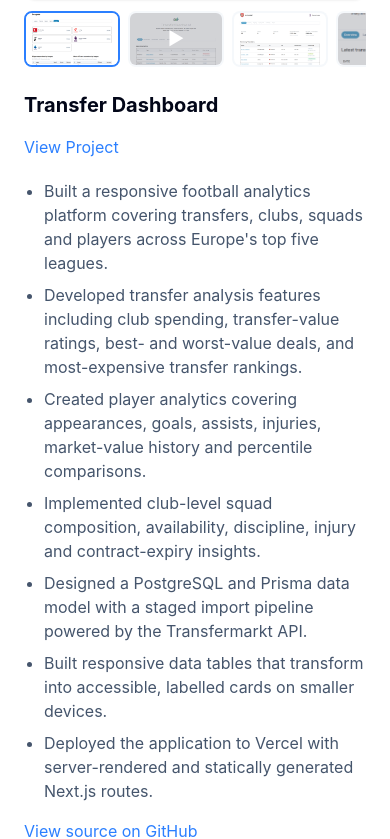
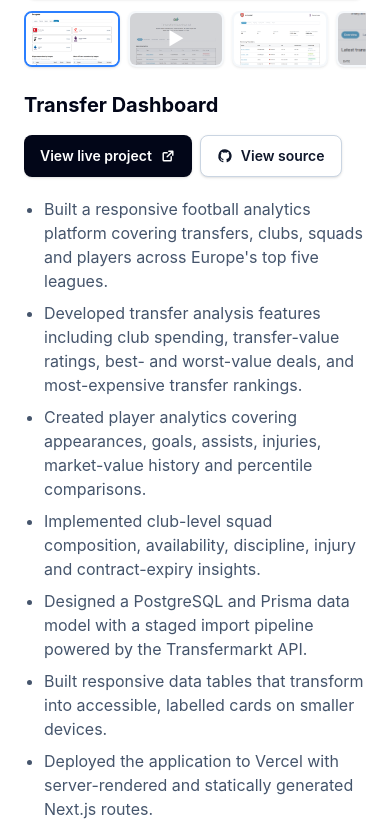
Before and after one commit to MartynRoberts/Profile, a React (Vite) app: page / in a window 390 px wide. Shown: the part 7500-8339 px from the top of the page. Built offline with nearby package versions, Linux system fonts and the light colour scheme; a web font is replaced by a local one.

Commit message:
Improved the project links

```diff
--- a/src/App.css
+++ b/src/App.css
@@ -1,7 +1,7 @@
 .counter {
   font-size: 16px;
   padding: 5px 10px;
-  border-radius: 5px;
+  border-radius: 0.5rem;
   color: var(--accent);
   background: var(--accent-bg);
   border: 2px solid transparent;
@@ -118,7 +118,7 @@
   a {
     color: var(--text-h);
     font-size: 16px;
-    border-radius: 6px;
+    border-radius: 0.5rem;
     background: var(--social-bg);
     display: flex;
     padding: 6px 12px;
--- a/src/components/Contact.jsx
+++ b/src/components/Contact.jsx
@@ -63,7 +63,7 @@ export default function Contact() {
                 Message
               </label>
               <textarea
-                className="w-full resize-none px-4 py-3 text-slate-900 outline-none transition placeholder:text-slate-400 focus:border-blue-400 focus:ring-4 focus:ring-blue-400/20 text-slate-900 bg-slate-100 px-4 py-3 rounded-xl"
+                className="w-full resize-none rounded-lg bg-slate-100 px-4 py-3 text-slate-900 outline-none transition placeholder:text-slate-400 focus:border-blue-400 focus:ring-4 focus:ring-blue-400/20"
                 id="message"
                 name="message"
                 rows="5"
@@ -75,7 +75,7 @@ export default function Contact() {
             <button
               type="submit"
               disabled={status === "loading"}
-              className="w-full rounded-xl bg-black px-6 py-3 font-semibold text-white transition hover:underline focus:outline-none focus:ring-4 focus:ring-blue-400/30 hover:cursor-pointer"
+              className="w-full rounded-lg bg-black px-6 py-3 font-semibold text-white transition hover:cursor-pointer hover:underline focus:outline-none focus:ring-4 focus:ring-blue-400/30"
             >
               {status === "loading" ? "Sending..." : "Send message"}
             </button>
--- a/src/components/Experience.jsx
+++ b/src/components/Experience.jsx
@@ -113,7 +113,7 @@ export default function Experience() {
           {roles.map((role) => (
             <li
               key={`${role.company}-${role.dates}`}
-              className="relative border-b border-slate-200 py-6 transition sm:rounded-2xl sm:border sm:p-6"
+              className="relative border-b border-slate-200 py-6 transition sm:rounded-xl sm:border sm:p-6"
             >
               <div className="flex gap-5">
                 <img
--- a/src/components/Projects.jsx
+++ b/src/components/Projects.jsx
@@ -1,6 +1,42 @@
 import { H2 } from "./UI/Header";
 import Section from "./UI/Section";
 import ProjectGallery from "./ProjectGallery";
+
+function ExternalLinkIcon() {
+  return (
+    <svg
+      aria-hidden="true"
+      viewBox="0 0 20 20"
+      fill="none"
+      stroke="currentColor"
+      strokeWidth="1.8"
+      className="h-4 w-4"
+    >
+      <path
+        d="M11 4h5v5M16 4l-7 7"
+        strokeLinecap="round"
+        strokeLinejoin="round"
+      />
+      <path
+        d="M14 11v4a1 1 0 0 1-1 1H5a1 1 0 0 1-1-1V7a1 1 0 0 1 1-1h4"
+        strokeLinecap="round"
+      />
+    </svg>
+  );
+}
+
+function GitHubIcon() {
+  return (
+    <svg
+      aria-hidden="true"
+      viewBox="0 0 24 24"
+      fill="currentColor"
+      className="h-4 w-4"
+    >
+      <path d="M12 2a10 10 0 0 0-3.16 19.49c.5.09.68-.22.68-.48v-1.87c-2.78.6-3.37-1.18-3.37-1.18-.45-1.16-1.11-1.47-1.11-1.47-.91-.62.07-.61.07-.61 1 .07 1.53 1.03 1.53 1.03.9 1.53 2.35 1.09 2.92.83.09-.65.35-1.09.64-1.34-2.22-.25-4.55-1.11-4.55-4.94 0-1.09.39-1.98 1.03-2.68-.1-.25-.45-1.27.1-2.64 0 0 .84-.27 2.75 1.02A9.6 9.6 0 0 1 12 6.82a9.6 9.6 0 0 1 2.5.34c1.91-1.29 2.75-1.02 2.75-1.02.55 1.37.2 2.39.1 2.64.64.7 1.03 1.59 1.03 2.68 0 3.84-2.34 4.68-4.57 4.93.36.31.68.92.68 1.85v2.77c0 .27.18.58.69.48A10 10 0 0 0 12 2Z" />
+    </svg>
+  );
+}
 
 const projects = [
   {
@@ -36,6 +72,8 @@ const projects = [
     title: "Transfer Dashboard",
     link: "https://football-transfer-dashboard.vercel.app/",
     repo: "https://github.com/MartynRoberts/football-transfer-dashboard",
+    caseStudy:
+      "https://github.com/MartynRoberts/football-transfer-dashboard#readme",
     details: [
       "Built a responsive football analytics platform covering transfers, clubs, squads and players across Europe's top five leagues.",
       "Developed transfer analysis features including club spending, transfer-value ratings, best- and worst-value deals, and most-expensive transfer rankings.",
@@ -70,7 +108,7 @@ export default function Projects() {
           {projects.map((project) => (
             <li
               key={project.title}
-              className="relative overflow-hidden border-b border-slate-200 py-6 transition sm:rounded-2xl sm:border sm:p-6"
+              className="relative overflow-hidden border-b border-slate-200 py-6 transition sm:rounded-xl sm:border sm:p-6"
             >
               <div className="flex min-w-0 flex-col gap-4 sm:gap-6 lg:flex-row lg:gap-8">
                 <ProjectGallery media={project.media} title={project.title} />
@@ -79,16 +117,26 @@ export default function Projects() {
                   <h3 className="text-xl font-bold text-slate-950">
                     {project.title}
                   </h3>
-                  {project.link && (
+                  <div className="mt-4 flex flex-wrap gap-2">
                     <a
                       href={project.link}
                       target="_blank"
                       rel="noopener noreferrer"
-                      className="text-blue-500 hover:underline mt-4 block"
+                      className="inline-flex items-center gap-2 rounded-lg bg-slate-950 px-4 py-2.5 text-sm font-semibold text-white shadow-sm transition hover:bg-slate-800 focus-visible:outline-2 focus-visible:outline-offset-2 focus-visible:outline-blue-500 active:scale-[0.98] active:bg-slate-900"
                     >
-                      View Project
+                      View live project
+                      <ExternalLinkIcon />
                     </a>
-                  )}
+                    <a
+                      href={project.repo}
+                      target="_blank"
+                      rel="noopener noreferrer"
+                      className="inline-flex items-center gap-2 rounded-lg border border-slate-300 bg-white px-4 py-2.5 text-sm font-semibold text-slate-900 shadow-sm transition hover:border-slate-400 hover:bg-slate-50 focus-visible:outline-2 focus-visible:outline-offset-2 focus-visible:outline-blue-500 active:scale-[0.98] active:bg-slate-100"
+                    >
+                      <GitHubIcon />
+                      View source
+                    </a>
+                  </div>
                   <ul className="mt-5 space-y-2 pl-5 sm:mt-6">
                     {project.details.map((detail, index) => (
                       <li
@@ -99,16 +147,6 @@ export default function Projects() {
                       </li>
                     ))}
                   </ul>
-                  {project.repo && (
-                    <a
-                      href={project.repo}
-                      target="_blank"
-                      rel="noopener noreferrer"
-                      className="mt-4 block break-all text-blue-500 hover:underline"
-                    >
-                      View source on GitHub
-                    </a>
-                  )}
                   {project.technologies && (
                     <div className="mt-5 sm:mt-6">
                       <div className="flex flex-wrap gap-2">
--- a/src/components/Skills.jsx
+++ b/src/components/Skills.jsx
@@ -62,7 +62,7 @@ export default function Skills() {
         {skillGroups.map((group) => (
           <div
             key={group.title}
-            className="relative border-b border-slate-200 py-6 transition sm:rounded-2xl sm:border sm:p-6"
+            className="relative border-b border-slate-200 py-6 transition sm:rounded-xl sm:border sm:p-6"
           >
             <H3 className="mb-5">{group.title}</H3>
 
--- a/src/components/UI/Input.jsx
+++ b/src/components/UI/Input.jsx
@@ -14,7 +14,7 @@ export default function Input({ label, id, ...props }) {
         {...props}
         type={props.type || "text"}
         placeholder={props.placeholder || ""}
-        className="w-full rounded-xl outline-none transition placeholder:text-slate-400 focus:border-blue-400 focus:ring-4 focus:ring-blue-400/20 text-slate-900 bg-slate-100 px-4 py-3 rounded"
+        className="w-full rounded-lg bg-slate-100 px-4 py-3 text-slate-900 outline-none transition placeholder:text-slate-400 focus:border-blue-400 focus:ring-4 focus:ring-blue-400/20"
       />
     </div>
   );
```
Also changed, not shown: src/components/ProjectGallery.jsx (+7 -7 lines).
